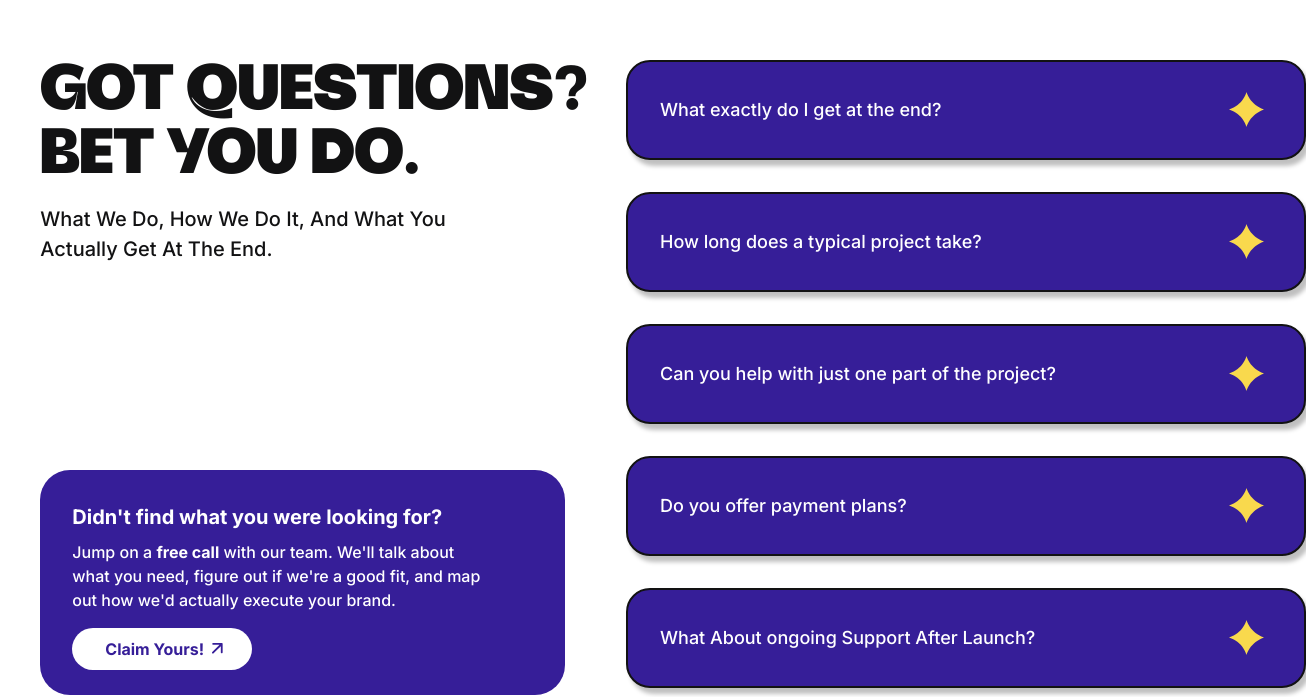
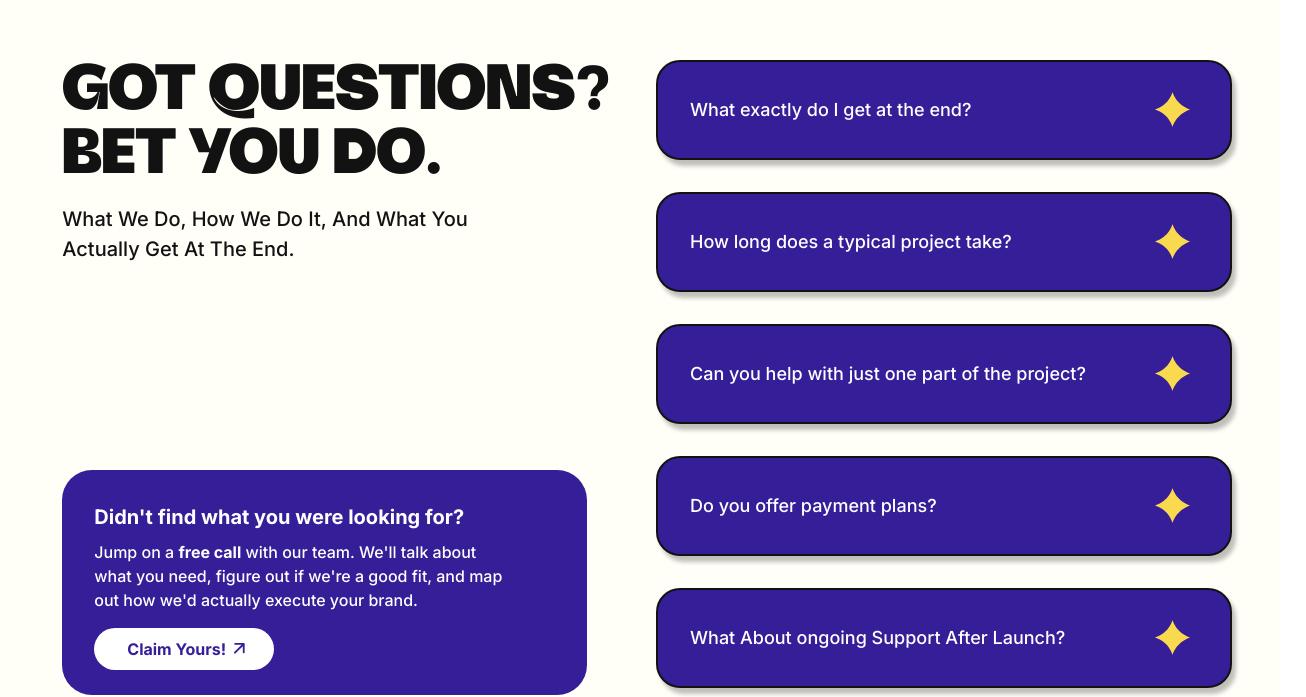
Before and after one commit to cyber-zeff/vistazo-main, a Next.js app: page / in a window 1280 px wide. Shown: the part 4528-5225 px from the top of the page, 1306 px wide, since content can reach past the window. Built offline with nearby package versions, Linux system fonts and the light colour scheme.

Commit message:
fixed scaling on the ques-cards

```diff
--- a/app/components/FAQ.tsx
+++ b/app/components/FAQ.tsx
@@ -38,8 +38,8 @@ export default function FAQSection() {
     const isMobile = useIsMobile();
 
     return (
-        <section id="faqs" className="w-full flex justify-center items-center py-16 bg-[#FFF] text-[#121213]">
-            <div className="max-w-310 mx-auto grid grid-cols-1 lg:grid-cols-2 lg:gap-[clamp(35px, 8vw,40px)] gap-16 max-w-120 items-start justify-items-center">
+        <section id="faqs" className="w-full flex justify-center items-center py-16 bg-[#FFFEF7] text-[#121213]">
+            <div className="max-w-310 mx-auto grid grid-cols-1 lg:grid-cols-2 lg:gap-[clamp(35px, 8vw,40px)] gap-8 max-w-120 items-start justify-items-center">
 
                 {/* ================= LEFT COLUMN ================= */}
                 <div className="flex flex-col justify-between self-start lg:h-158.75">
@@ -88,14 +88,14 @@ export default function FAQSection() {
                                 animate={{ height: isOpen ? (isMobile ? 240 : 200) : 100, }}
                                 transition={{ type: "spring", stiffness: 160, damping: 15, }}
                                 onClick={() => setActiveIndex(isOpen ? null : index)}
-                                className="relative cursor-pointer w-150 md:w-220 lg:w-[45vw] xl:w-170 max-w-[90vw] bg-[#361E98] rounded-3xl shadow-[4px_6px_4px_0_rgba(0,0,0,0.25)]
-                                    px-8 pt-8.5 pb-10.5 flex items-start justify-between overflow-hidden shrink-0 border-2 border-[#121213]">
+                                className="relative cursor-pointer w-150 md:w-220 lg:w-[clamp(30.25rem,45vw,42.5rem)] bg-[#361E98] rounded-3xl shadow-[4px_6px_4px_0_rgba(0,0,0,0.25)]
+                                    px-8 pt-8.5 pb-10.5 flex max-[460px]:items-center items-start justify-between overflow-hidden shrink-0 border-2 border-[#121213]">
                                 {/* STAR */}
                                 <motion.span
                                     animate={{ rotate: isOpen ? 90 : -90 }}
                                     transition={{ duration: 0.3, ease: "easeInOut" }}
                                     className="absolute top-7.5 right-6 sm:right-10 z-10" >
-                                    <svg xmlns="http://www.w3.org/2000/svg" width="35" height="35" viewBox="0 0 35 35" fill="none" >
+                                    <svg xmlns="http://www.w3.org/2000/svg" width="35" height="35" className=" max-[460px]:w-[30px] max-[460px]:h-[30px]" viewBox="0 0 35 35" fill="none" >
                                         <path d="M17.5 0C21.6501 14.109 35 17.5 35 17.5C35 17.5 22.3021 20.891 17.5 35C12.6979 20.891 0 17.5 0 17.5C0 17.5 13.3499 14.109 17.5 0Z" fill="#F9D94D" />
                                     </svg>
                                 </motion.span>
```
